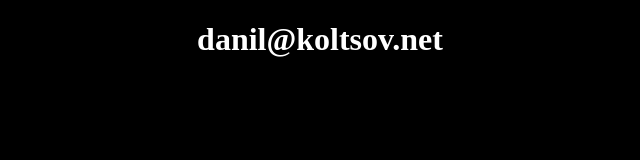
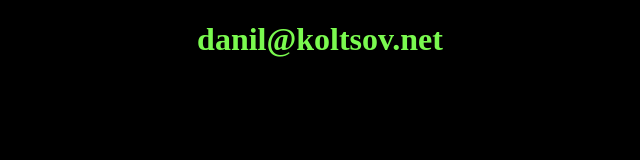
Before and after one commit to danil-koltsov/site, a plain HTML site: page index.html in a window 1280 px wide. Shown: the whole page, without its empty margins (320-960 px from the left). Drawn offline with Linux system fonts and the light colour scheme.

Commit message:
Update index.html

```diff
--- a/index.html
+++ b/index.html
@@ -6,13 +6,13 @@
       <style>
       body {
           background-color: black;
-          color: white;
+          color: #7AFA4F;
       }
    </style>
    </head>
 
    <body>
-      <center><font face="SF Mono Regular"><h1>
+      <center><font face="Andale Mono"><h1>
          danil@koltsov.net
       </h1></center>
    </body>
```
